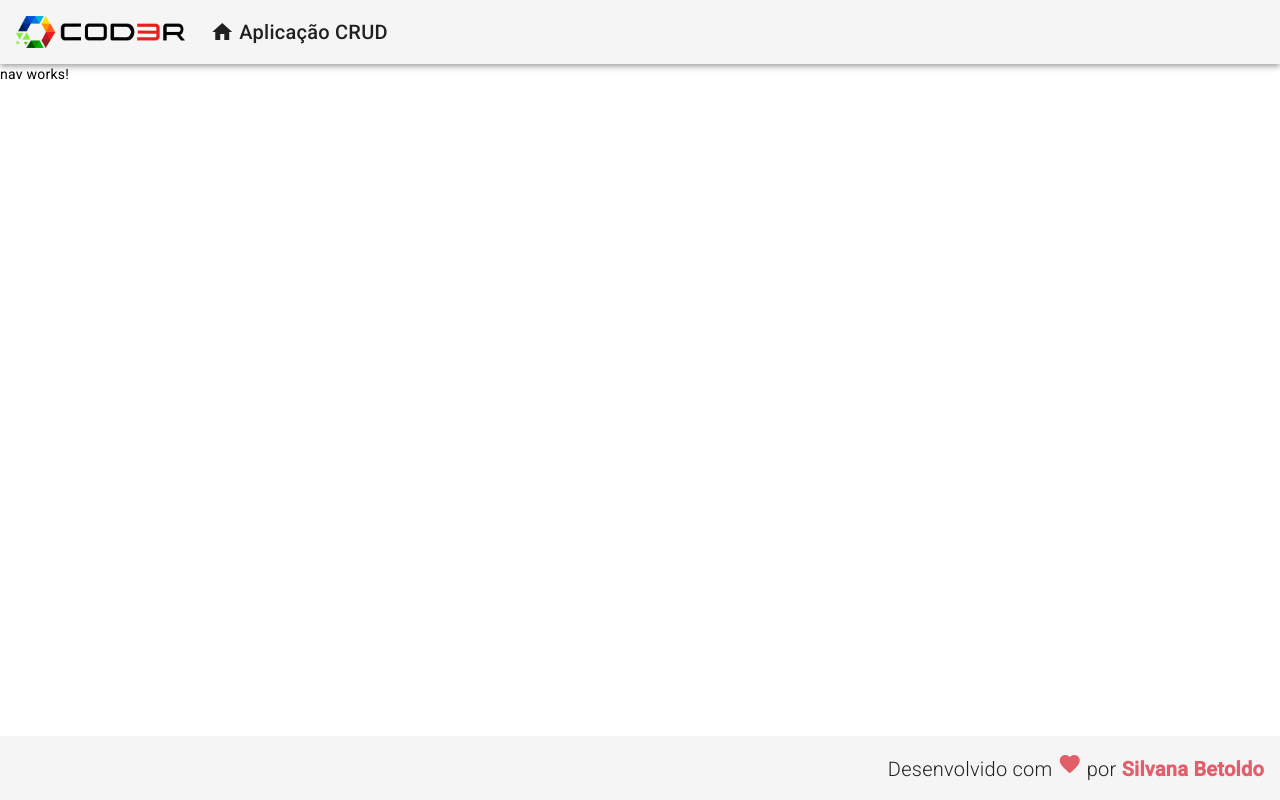
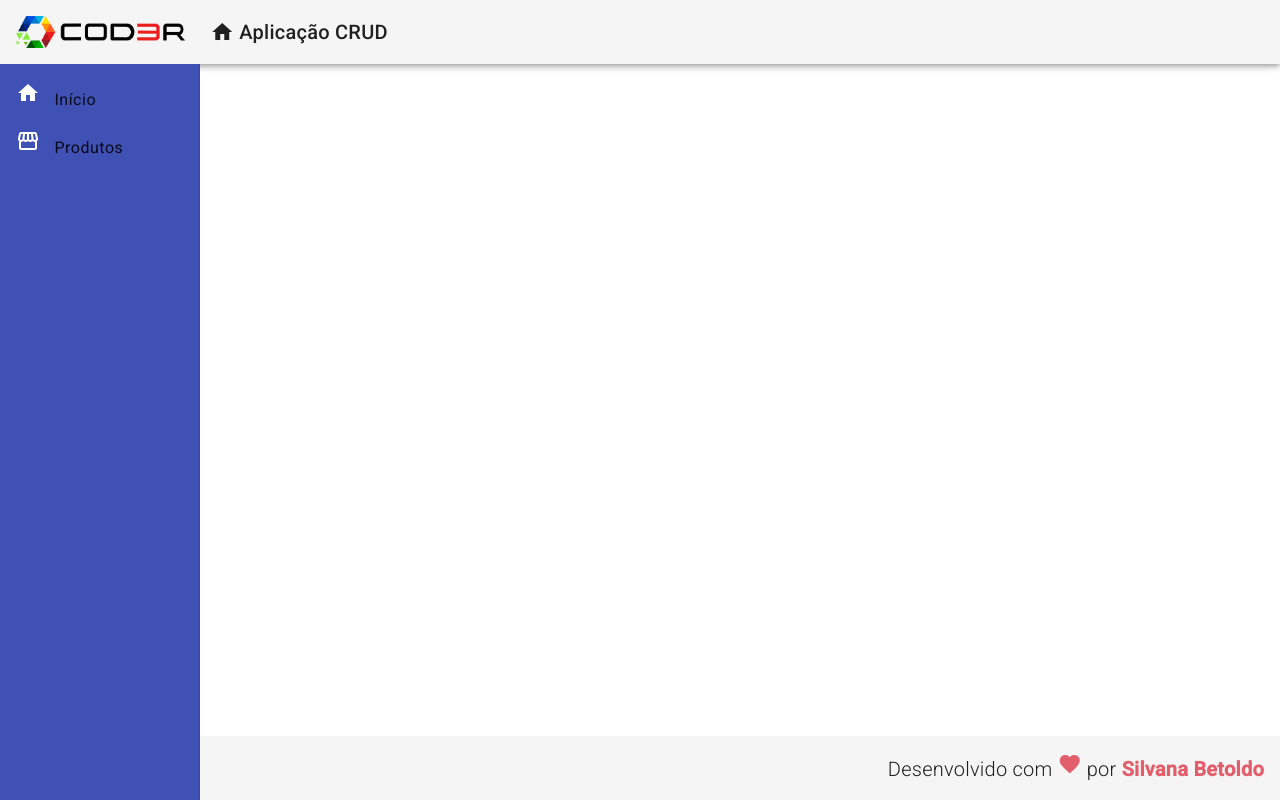
Before and after one commit to Silbetoldo/CRUD_ANGULAR, an Angular app in the folder frontend/: page / in a window 1280 px wide. Built offline with nearby package versions, Linux system fonts and the light colour scheme.

Commit message:
Ajustando sidenav

```diff
--- a/frontend/src/app/components/template/nav/nav.component.css
+++ b/frontend/src/app/components/template/nav/nav.component.css
@@ -0,0 +1,14 @@
+.sidenav{
+    background-color: #3f51b5;
+    width: 200px;
+
+}
+
+.sidenav a{
+    color: white;
+}
+
+.sidenav i{
+    padding-right: 10px;
+    color: white;
+}
--- a/frontend/src/app/components/template/nav/nav.component.html
+++ b/frontend/src/app/components/template/nav/nav.component.html
@@ -1 +1,18 @@
-<p>nav works!</p>
+<mat-sidenav-container class="container">
+    <mat-sidenav class="sidenav" mode="side" opened fixedInViewport="true" fixedTopGap="64">
+        <mat-nav-list class="nav-list">
+            <a mat-list-item >
+                <i class="material-icons">
+                  home
+                </i>
+                Início
+            </a>
+            <a mat-list-item>
+                <i class="material-icons">
+                  storefront
+                </i>
+                Produtos
+            </a>
+        </mat-nav-list>
+    </mat-sidenav>
+</mat-sidenav-container>
```
